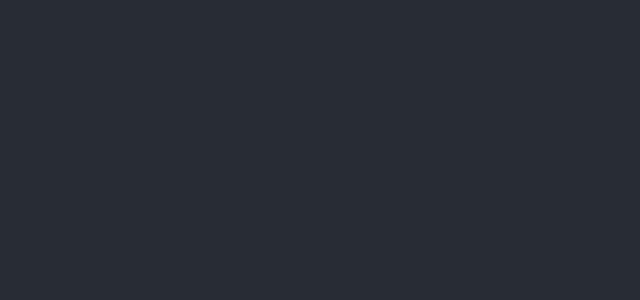
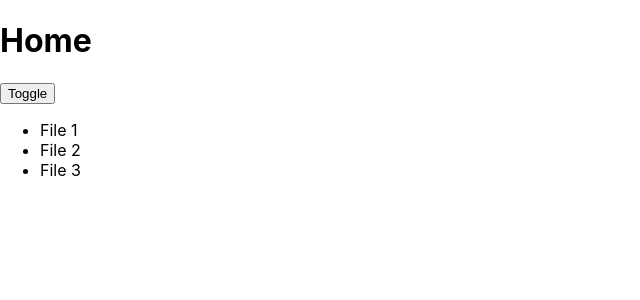
Before and after one commit to CUNY-2X-TTP-2020/react-toggle-folder-contents, a React (Create React App) app: page / in a window 1280 px wide. Shown: the top 300 px of the page, without its empty margins (0-640 px from the left). Built offline with nearby package versions, Linux system fonts and the light colour scheme.

Commit message:
added folder toggle capability

```diff
--- a/src/App.js
+++ b/src/App.js
@@ -1,15 +1,10 @@
-import React from 'react';
-import './App.css';
+import React, { Component } from "react";
+import Folder from "./components/Folder";
+import "./App.css";
 
-function App()
-{
-    return (
-        <div className="App">
-            <header className="App-header">
-
-            </header>
-        </div>
-    );
+class App extends Component {
+  render() {
+    return <Folder visible={true} />;
+  }
 }
-
 export default App;
--- /dev/null
+++ b/src/components/Folder.js
@@ -0,0 +1,42 @@
+import React, { Component } from "react";
+
+class Folder extends Component {
+  constructor(props) {
+    super(props);
+    this.state = { visible: this.props.visible };
+  }
+
+  folderToggle = () => {
+    if (this.state.visible == true) {
+      this.setState({ visible: false });
+    } else {
+      this.setState({ visible: true });
+    }
+  };
+
+  folderVisible = () => {
+    if (this.state.visible == true) {
+      return (
+        <ul>
+          <li>File 1</li>
+          <li>File 2</li>
+          <li>File 3</li>
+        </ul>
+      );
+    }
+  };
+
+  render() {
+    return (
+      <>
+        <h1>Home</h1>
+        <button visible={this.state.visible} onClick={this.folderToggle}>
+          Toggle
+        </button>
+        {this.folderVisible()}
+      </>
+    );
+  }
+}
+
+export default Folder;
```
